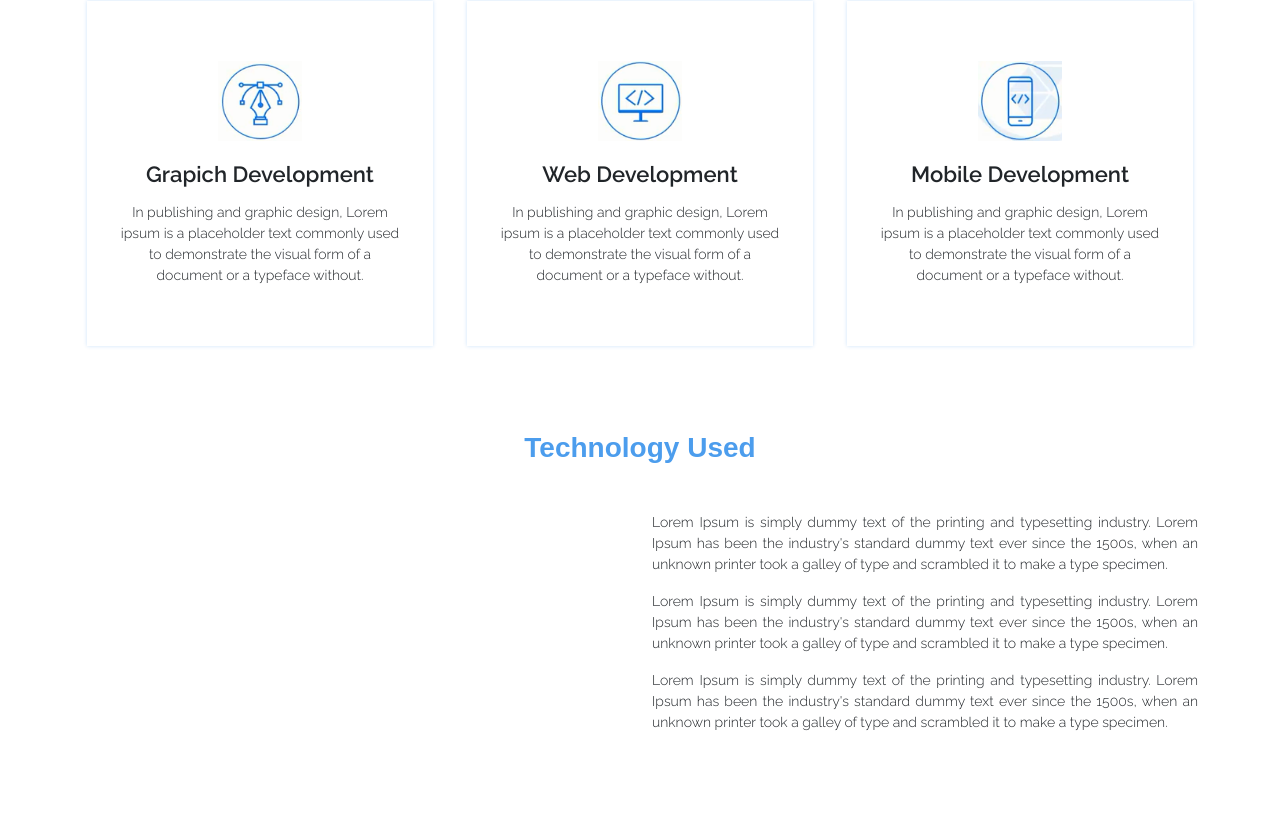
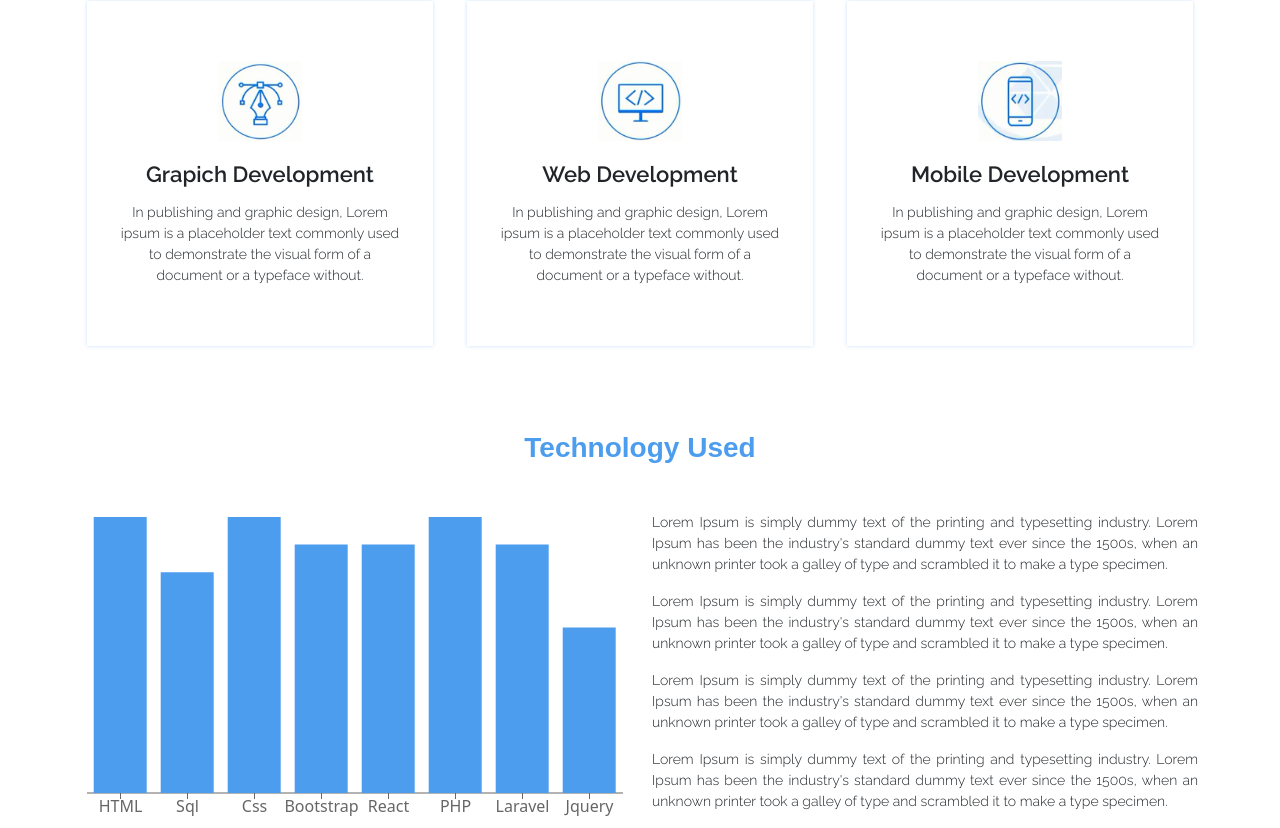
Before and after one commit to zumonhossain/react-portfolio, a React (Create React App) app: page / in a window 1280 px wide. Shown: the part 666-1494 px from the top of the page. Before the commit the page ends 1415 px from the top, so only its background shows below. Built offline with nearby package versions, Linux system fonts and the light colour scheme.

Commit message:
Technology BarChart Recharts Plugin Use

```diff
--- a/package.json
+++ b/package.json
@@ -11,6 +11,7 @@
     "react-bootstrap": "^2.1.1",
     "react-dom": "^17.0.2",
     "react-scripts": "5.0.0",
+    "recharts": "^2.1.8",
     "web-vitals": "^2.1.4"
   },
   "scripts": {
--- a/src/asset/css/custom.css
+++ b/src/asset/css/custom.css
@@ -104,7 +104,7 @@
     font-weight:400;
     color:#000000 !important;
 }
-.technology-text{
+.technology-details{
     text-align: justify;
     font-family: 'Raleway',sans-serif;
     font-size: 14px;
--- a/src/components/Analysis/Analysis.js
+++ b/src/components/Analysis/Analysis.js
@@ -1,7 +1,27 @@
 import React, { Component, Fragment } from 'react';
-import {Container,Row,Col} from "react-bootstrap";
+import {Container, Row, Col} from "react-bootstrap";
+import {BarChart, Bar, ResponsiveContainer, XAxis, Tooltip} from "recharts";
 
 class Analysis extends Component {
+
+
+    constructor(){
+        super();
+        this.state={
+            data:[
+                {Technology:'HTML', Projects:100},
+                {Technology:'Sql', Projects:80},
+                {Technology:'Css', Projects:100},
+                {Technology:'Bootstrap', Projects:90},
+                {Technology:'React', Projects:90},
+                {Technology:'PHP', Projects:100},
+                {Technology:'Laravel', Projects:90},
+                {Technology:'Jquery', Projects:60},
+            ]
+        }
+    }
+
+
     render() {
         return (
             <Fragment>
@@ -9,12 +29,21 @@ class Analysis extends Component {
                     <h1 className="serviceMainTitle">Technology Used</h1>
                         <Row>
                             <Col lg={6} md={6} sm={12}>
+                                <ResponsiveContainer>
+                                    <BarChart width={100} height={300} data={this.state.data}>
+                                        <XAxis dataKey="Technology" />
+                                        <Tooltip />
+                                        <Bar dataKey="Projects" fill="#4c9DED">
 
+                                        </Bar>
+                                    </BarChart>
+                                </ResponsiveContainer>
                             </Col>
                             <Col lg={6} md={6} sm={12}>
-                                <p className="technology-text">Lorem Ipsum is simply dummy text of the printing and typesetting industry. Lorem Ipsum has been the industry's standard dummy text ever since the 1500s, when an unknown printer took a galley of type and scrambled it to make a type specimen.</p>
-                                <p className="technology-text">Lorem Ipsum is simply dummy text of the printing and typesetting industry. Lorem Ipsum has been the industry's standard dummy text ever since the 1500s, when an unknown printer took a galley of type and scrambled it to make a type specimen.</p>
-                                <p className="technology-text">Lorem Ipsum is simply dummy text of the printing and typesetting industry. Lorem Ipsum has been the industry's standard dummy text ever since the 1500s, when an unknown printer took a galley of type and scrambled it to make a type specimen.</p>
+                                <p className="technology-details">Lorem Ipsum is simply dummy text of the printing and typesetting industry. Lorem Ipsum has been the industry's standard dummy text ever since the 1500s, when an unknown printer took a galley of type and scrambled it to make a type specimen.</p>
+                                <p className="technology-details">Lorem Ipsum is simply dummy text of the printing and typesetting industry. Lorem Ipsum has been the industry's standard dummy text ever since the 1500s, when an unknown printer took a galley of type and scrambled it to make a type specimen.</p>
+                                <p className="technology-details">Lorem Ipsum is simply dummy text of the printing and typesetting industry. Lorem Ipsum has been the industry's standard dummy text ever since the 1500s, when an unknown printer took a galley of type and scrambled it to make a type specimen.</p>
+                                <p className="technology-details">Lorem Ipsum is simply dummy text of the printing and typesetting industry. Lorem Ipsum has been the industry's standard dummy text ever since the 1500s, when an unknown printer took a galley of type and scrambled it to make a type specimen.</p>
                             </Col>
                         </Row>
                 </Container>
```
Also changed, not shown: 1 other file (tests, documents, lock files or other folders).
